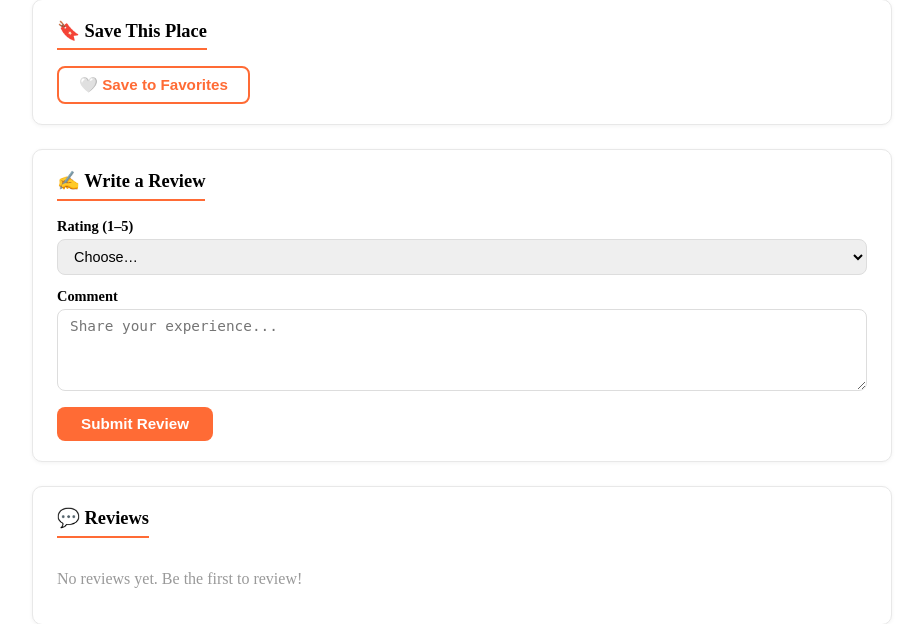
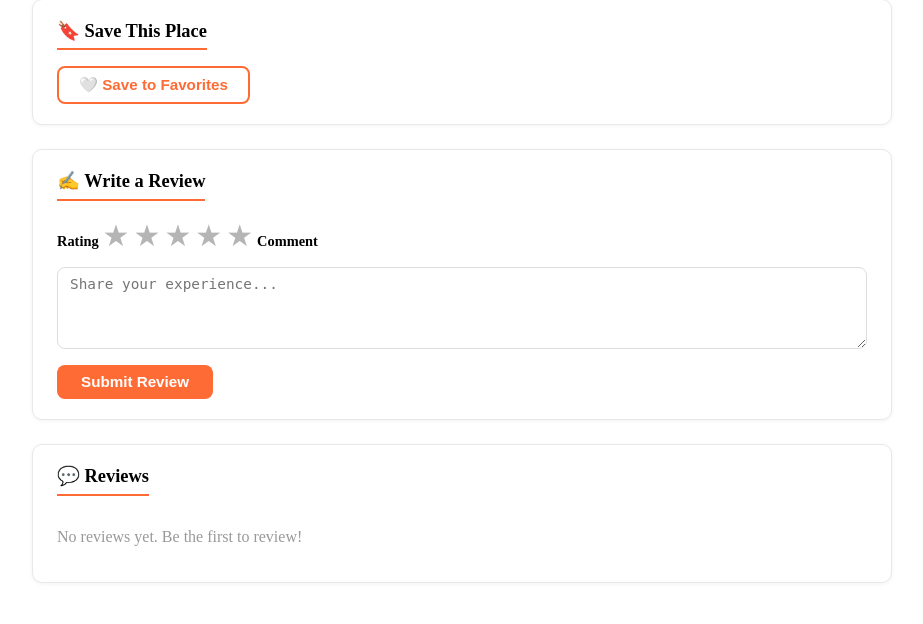
Before and after one commit to beyz100/FlavorMap-Project, a Django app: template restaurants/templates/restaurants/detail.html in a window 1280 px wide. Shown: the part 392-1016 px from the top of the page, without its empty margins (178-1101 px from the left). Run offline with Django 5.2, Linux system fonts and the light colour scheme; the template is opened without the code that fills it, so the values that code supplies are empty; the visitor is signed in with stand-in values (Sample User, id 1).

Commit message:
feat: add interactive star rating for reviews

```diff
--- a/restaurants/templates/restaurants/detail.html
+++ b/restaurants/templates/restaurants/detail.html
@@ -286,6 +286,25 @@
         text-decoration: none;
     }
     .back-link:hover { text-decoration: underline; }
+    /* Star rating */
+    .star-rating {
+        display: inline-flex;
+        gap: 0.25rem;
+        align-items: center;
+        margin: 0.25rem 0 0.75rem 0;
+    }
+    .star-btn {
+        border: none;
+        background: none;
+        font-size: 30px;
+        cursor: pointer;
+        color: #b5b5b5;
+        padding: 0;
+        line-height: 1;
+    }
+    .star-btn.active {
+        color: #ffb400;
+    }
 </style>
 
 <div class="detail-wrapper">
@@ -402,13 +421,17 @@
         <h3>✍️ Write a Review</h3>
         <form class="review-form" action="{% url 'restaurants:add_review' restaurant.id %}" method="post">
             {% csrf_token %}
-            <label for="id_rating">Rating (1–5)</label>
-            <select name="rating" id="id_rating" required>
-                <option value="" disabled selected>Choose…</option>
-                {% for i in "12345" %}
-                    <option value="{{ i }}">{{ i }} ⭐</option>
-                {% endfor %}
-            </select>
+            <label>Rating</label>
+            <div class="star-rating">
+                <button type="button" class="star-btn" data-value="1" aria-label="Rate 1 out of 5">★</button>
+                <button type="button" class="star-btn" data-value="2" aria-label="Rate 2 out of 5">★</button>
+                <button type="button" class="star-btn" data-value="3" aria-label="Rate 3 out of 5">★</button>
+                <button type="button" class="star-btn" data-value="4" aria-label="Rate 4 out of 5">★</button>
+                <button type="button" class="star-btn" data-value="5" aria-label="Rate 5 out of 5">★</button>
+              </div>
+
+              <input type="hidden" name="rating" id="rating-input" required>
+
 
             <label for="id_comment">Comment</label>
             <textarea name="comment" id="id_comment" rows="4" required placeholder="Share your experience..."></textarea>
@@ -487,4 +510,27 @@
     <a class="back-link" href="{% url 'restaurants:list' %}">← Back to Restaurant List</a>
 
 </div>
+<script>
+  (function () {
+    const input = document.getElementById("rating-input");
+    const stars = document.querySelectorAll(".star-btn");
+
+    if (!input || stars.length === 0) return;
+
+    function paint(value) {
+      stars.forEach((star, idx) => {
+        star.classList.toggle("active", idx < value);
+      });
+    }
+
+    stars.forEach((star) => {
+      star.addEventListener("click", () => {
+        const value = Number(star.dataset.value || 0);
+        input.value = String(value);
+        paint(value);
+      });
+    });
+  })();
+</script>
+
 {% endblock %}
```
